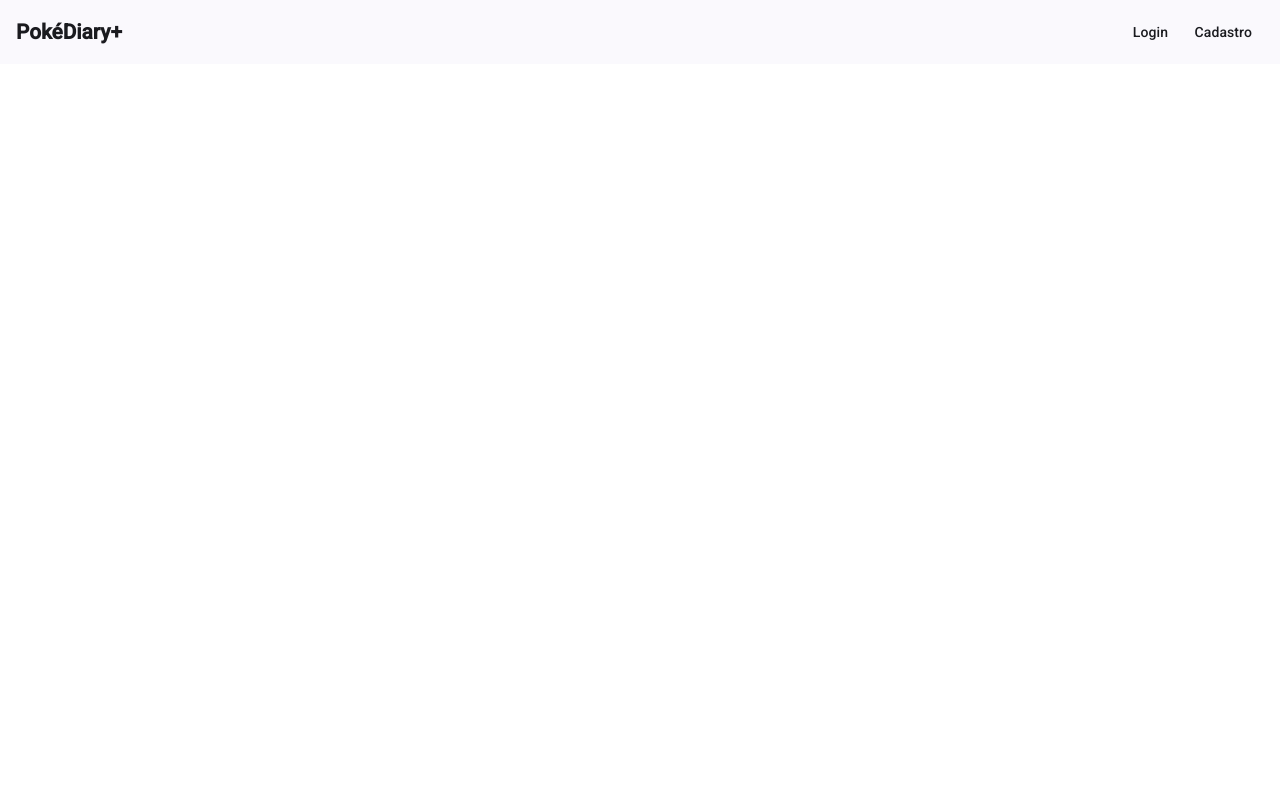
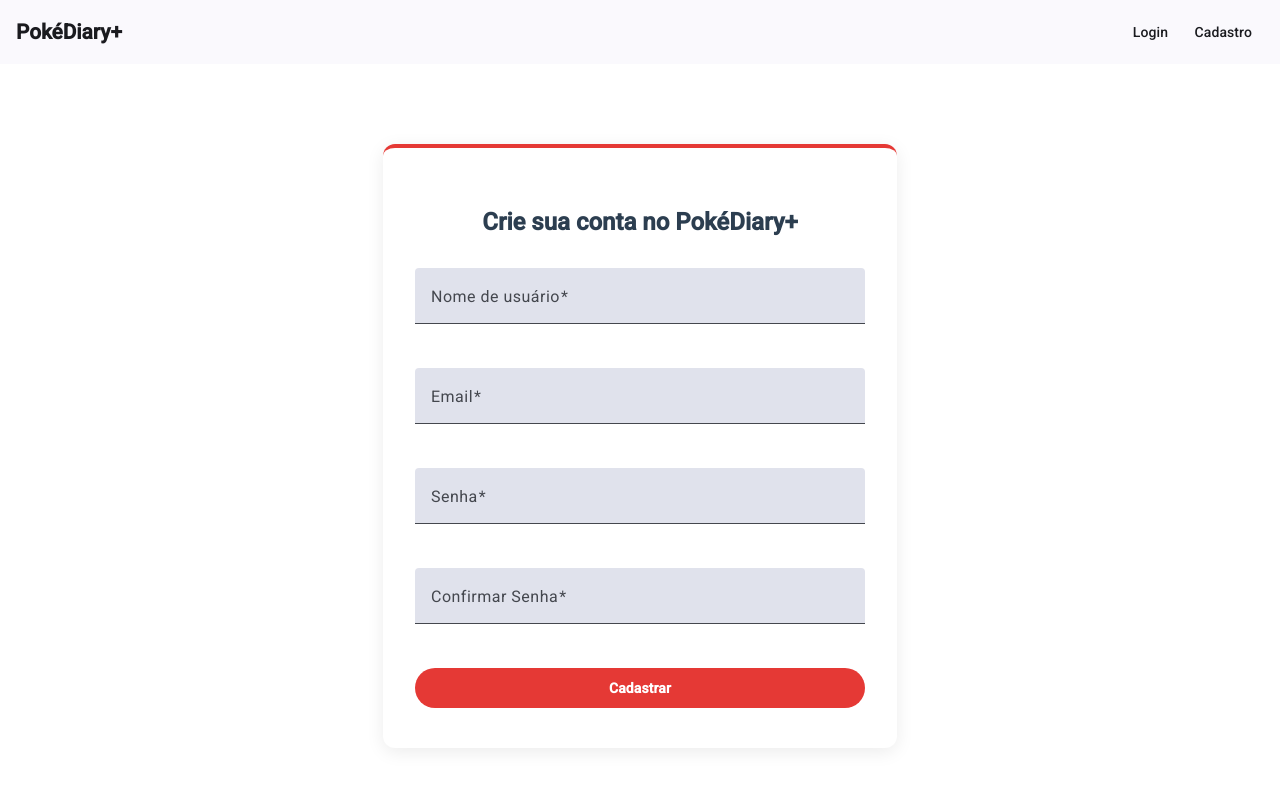
Before and after one commit to EstrellaRaphael/poke-diary-plus, an Angular app in the folder frontend/poke-diary-frontend/: page /register in a window 1280 px wide. Before the commit this address led to /. Shown: the top 788 px of the page. Built offline with nearby package versions, Linux system fonts and the light colour scheme.

Commit message:
feat(register): create and style register page with Angular Material

```diff
--- a/frontend/poke-diary-frontend/src/app/app.routes.ts
+++ b/frontend/poke-diary-frontend/src/app/app.routes.ts
@@ -7,4 +7,9 @@ export const routes: Routes = [
         loadComponent: () =>
             import ('./pages/login/login.component').then((m) => m.LoginComponent)
     },
+    {
+        path: 'register',
+        loadComponent: () =>
+            import ('./pages/register/register.component').then((m) => m.RegisterComponent),
+    }
 ];
--- /dev/null
+++ b/frontend/poke-diary-frontend/src/app/pages/register/register.component.css
@@ -0,0 +1,42 @@
+body {
+    background-color: #f4f5fa;
+    font-family: 'Rubik', sans-serif;
+    margin: 0;
+    padding: 0;
+}
+
+.register-container {
+    max-width: 450px;
+    margin: 5rem auto;
+    padding: 2.5rem 2rem;
+    background-color: #ffffff;
+    border-radius: 12px;
+    box-shadow: 0 4px 18px rgba(0, 0, 0, 0.08);
+    border-top: 4px solid #e53935;
+    text-align: center;
+}
+
+.title {
+    color: #2c3e50;
+    font-weight: bold;
+    font-size: 1.5rem;
+    margin-bottom: 2rem;
+}
+
+.full-width {
+    width: 100%;
+    margin-bottom: 1.5rem;
+}
+
+button[mat-raised-button] {
+    background-color: #e53935;
+    color: white;
+    font-weight: bold;
+    width: 100%;
+    border-radius: 30px;
+    transition: background-color 0.3s ease;
+}
+
+button[mat-raised-button]:hover {
+    background-color: #cc0000;
+}
--- /dev/null
+++ b/frontend/poke-diary-frontend/src/app/pages/register/register.component.html
@@ -0,0 +1,29 @@
+<div class="register-container">
+    <h2 class="title">Crie sua conta no PokéDiary+</h2>
+
+    <form [formGroup]="form" (ngSubmit)="onSubmit()" novalidate>
+        <mat-form-field appearance="fill" class="full-width">
+            <mat-label>Nome de usuário</mat-label>
+            <input matInput formControlName="username" required />
+        </mat-form-field>
+
+        <mat-form-field appearance="fill" class="full-width">
+            <mat-label>Email</mat-label>
+            <input matInput type="email" formControlName="email" required />
+        </mat-form-field>
+
+        <mat-form-field appearance="fill" class="full-width">
+            <mat-label>Senha</mat-label>
+            <input matInput type="password" formControlName="password" required />
+        </mat-form-field>
+
+        <mat-form-field appearance="fill" class="full-width">
+            <mat-label>Confirmar Senha</mat-label>
+            <input matInput type="password" formControlName="confirmPassword" required />
+        </mat-form-field>
+
+        <button mat-raised-button color="primary" type="submit" [disabled]="form.invalid">
+            Cadastrar
+        </button>
+    </form>
+</div>
--- /dev/null
+++ b/frontend/poke-diary-frontend/src/app/pages/register/register.component.ts
@@ -0,0 +1,40 @@
+import { CommonModule } from '@angular/common';
+import { Component } from '@angular/core';
+import { FormBuilder, FormGroup, ReactiveFormsModule, Validators } from '@angular/forms';
+import { MatButtonModule } from '@angular/material/button';
+import { MatFormFieldModule } from '@angular/material/form-field';
+import { MatInputModule } from '@angular/material/input';
+import { RouterModule } from '@angular/router';
+
+@Component({
+  selector: 'app-register',
+  imports: [
+    CommonModule,
+    ReactiveFormsModule,
+    RouterModule,
+    MatFormFieldModule,
+    MatInputModule,
+    MatButtonModule,
+  ],
+  templateUrl: './register.component.html',
+  styleUrl: './register.component.css',
+})
+export class RegisterComponent {
+  form: FormGroup;
+
+  constructor(private fb: FormBuilder) {
+    this.form = this.fb.group({
+      username: ['', Validators.required],
+      email: ['', Validators.required, Validators.email],
+      password: ['', Validators.required],
+      confirmPassword: ['', Validators.required]
+    });
+  }
+
+  onSubmit(){
+    if (this.form.valid) {
+      console.log('Cadastro enviado:', this.form.value)
+      //TODO: VALIDAR SENHA E INTEGRAR COM BACKEND
+    }
+  }
+}
```
Also changed, not shown: 1 other file (tests, documents, lock files or other folders).
